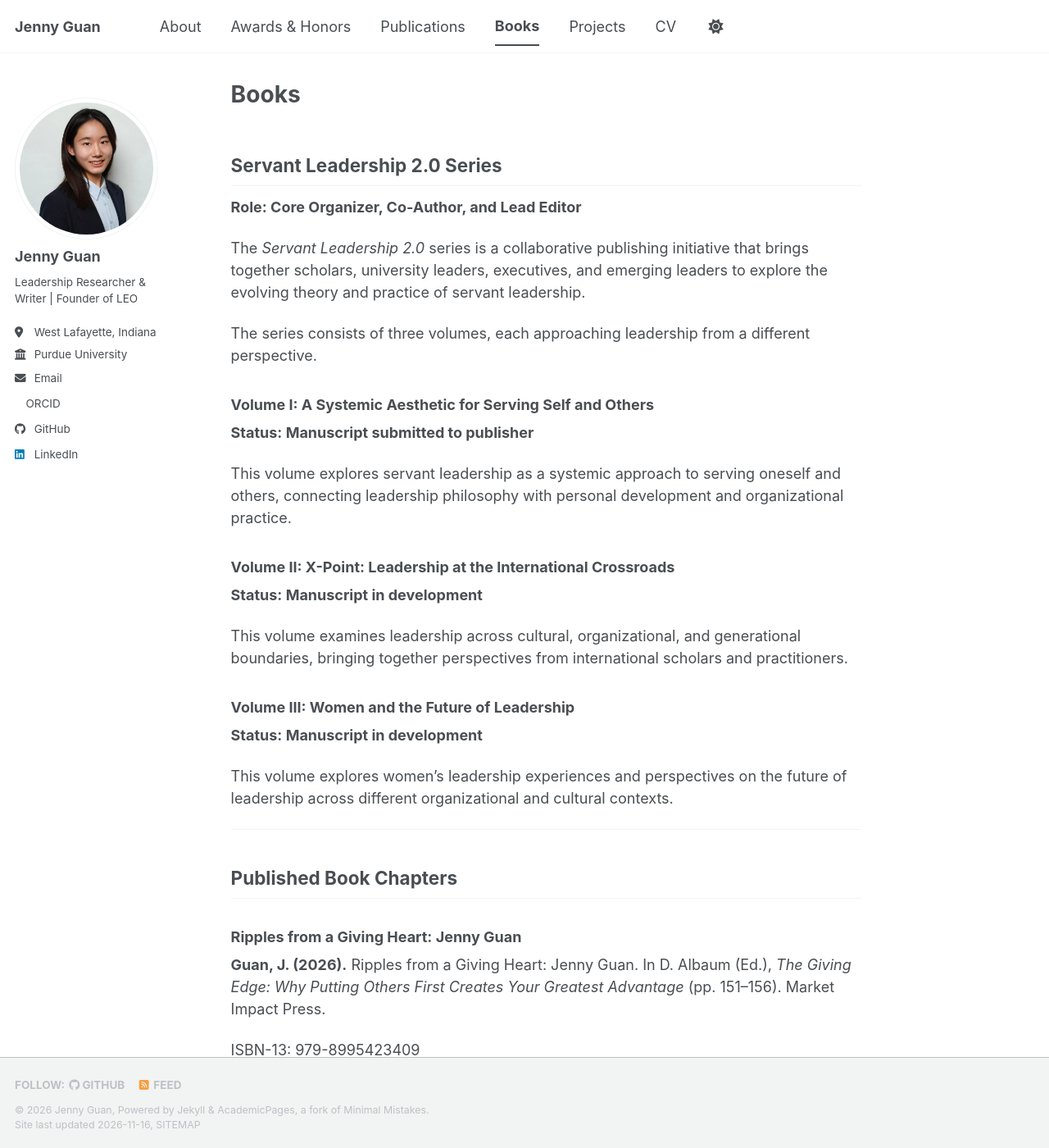
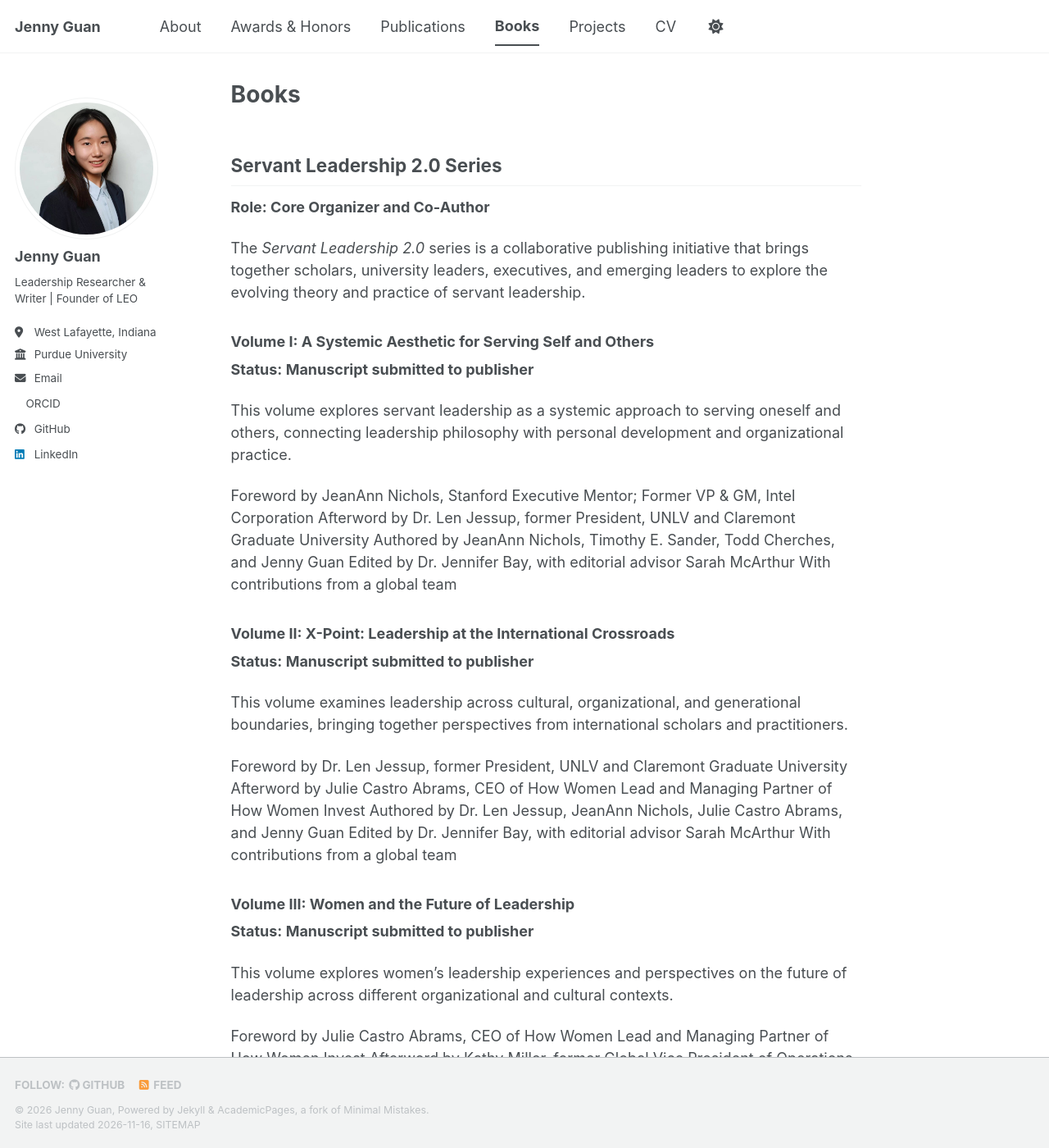
Before and after one commit to JennyGuan101/JennyGuan101.github.io, a Jekyll site: the page built from _pages/books.md, in a window 1280 px wide and 1400 px high. Shown: the whole window at 82% size. Built offline with Jekyll 4.4.1, drawn with Linux system fonts in a browser that asks for light colours; a script bundle is joined from its source files by our own code; a style sheet for code colours, icons or effects is not loaded.

Commit message:
Update books.md

```diff
--- a/_pages/books.md
+++ b/_pages/books.md
@@ -7,11 +7,9 @@ author_profile: true
 
 ## Servant Leadership 2.0 Series
 
-**Role: Core Organizer, Co-Author, and Lead Editor**
+**Role: Core Organizer and Co-Author**
 
 The *Servant Leadership 2.0* series is a collaborative publishing initiative that brings together scholars, university leaders, executives, and emerging leaders to explore the evolving theory and practice of servant leadership.
-
-The series consists of three volumes, each approaching leadership from a different perspective.
 
 ### Volume I: A Systemic Aesthetic for Serving Self and Others
 
@@ -19,17 +17,35 @@ The series consists of three volumes, each approaching leadership from a differe
 
 This volume explores servant leadership as a systemic approach to serving oneself and others, connecting leadership philosophy with personal development and organizational practice.
 
+Foreword by JeanAnn Nichols, Stanford Executive Mentor; Former VP & GM, Intel Corporation
+Afterword by Dr. Len Jessup, former President, UNLV and Claremont Graduate University
+Authored by JeanAnn Nichols, Timothy E. Sander, Todd Cherches, and Jenny Guan
+Edited by Dr. Jennifer Bay, with editorial advisor Sarah McArthur
+With contributions from a global team
+
 ### Volume II: X-Point: Leadership at the International Crossroads
 
-**Status: Manuscript in development**
+**Status: Manuscript submitted to publisher**
 
 This volume examines leadership across cultural, organizational, and generational boundaries, bringing together perspectives from international scholars and practitioners.
 
+Foreword by Dr. Len Jessup, former President, UNLV and Claremont Graduate University
+Afterword by Julie Castro Abrams, CEO of How Women Lead and Managing Partner of How Women Invest
+Authored by Dr. Len Jessup, JeanAnn Nichols, Julie Castro Abrams, and Jenny Guan
+Edited by Dr. Jennifer Bay, with editorial advisor Sarah McArthur
+With contributions from a global team
+
 ### Volume III: Women and the Future of Leadership
 
-**Status: Manuscript in development**
+**Status: Manuscript submitted to publisher**
 
 This volume explores women's leadership experiences and perspectives on the future of leadership across different organizational and cultural contexts.
+
+Foreword by Julie Castro Abrams, CEO of How Women Lead and Managing Partner of How Women Invest
+Afterword by Kathy Miller, former Global Vice President of Operations
+Authored by Julie Castro Abrams, JeanAnn Nichols, Kathy Miller, and Jenny Guan
+Edited by Dr. Jennifer Bay, with editorial advisor Sarah McArthur
+With contributions from a global team
 
 ---
 
```
